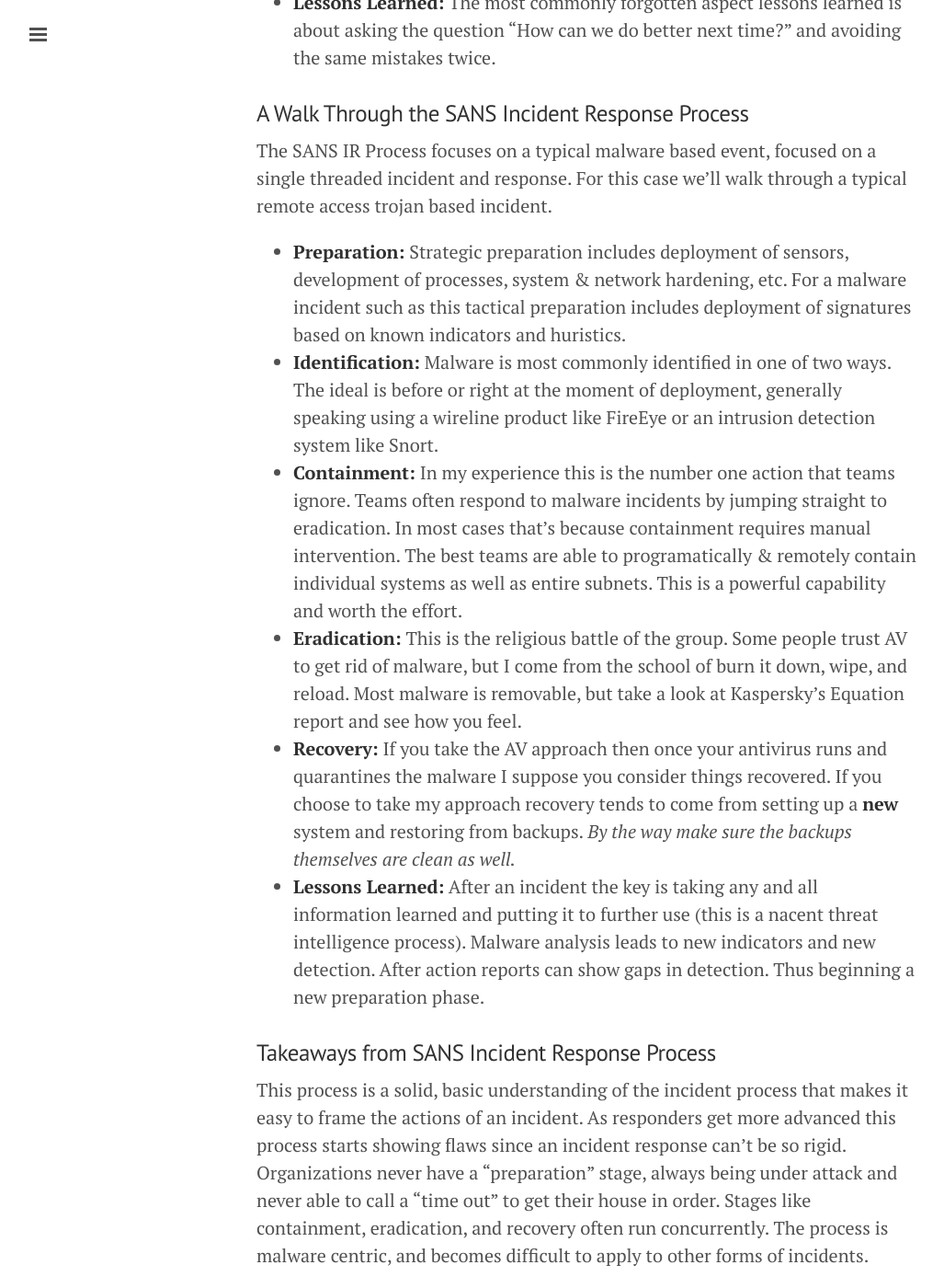
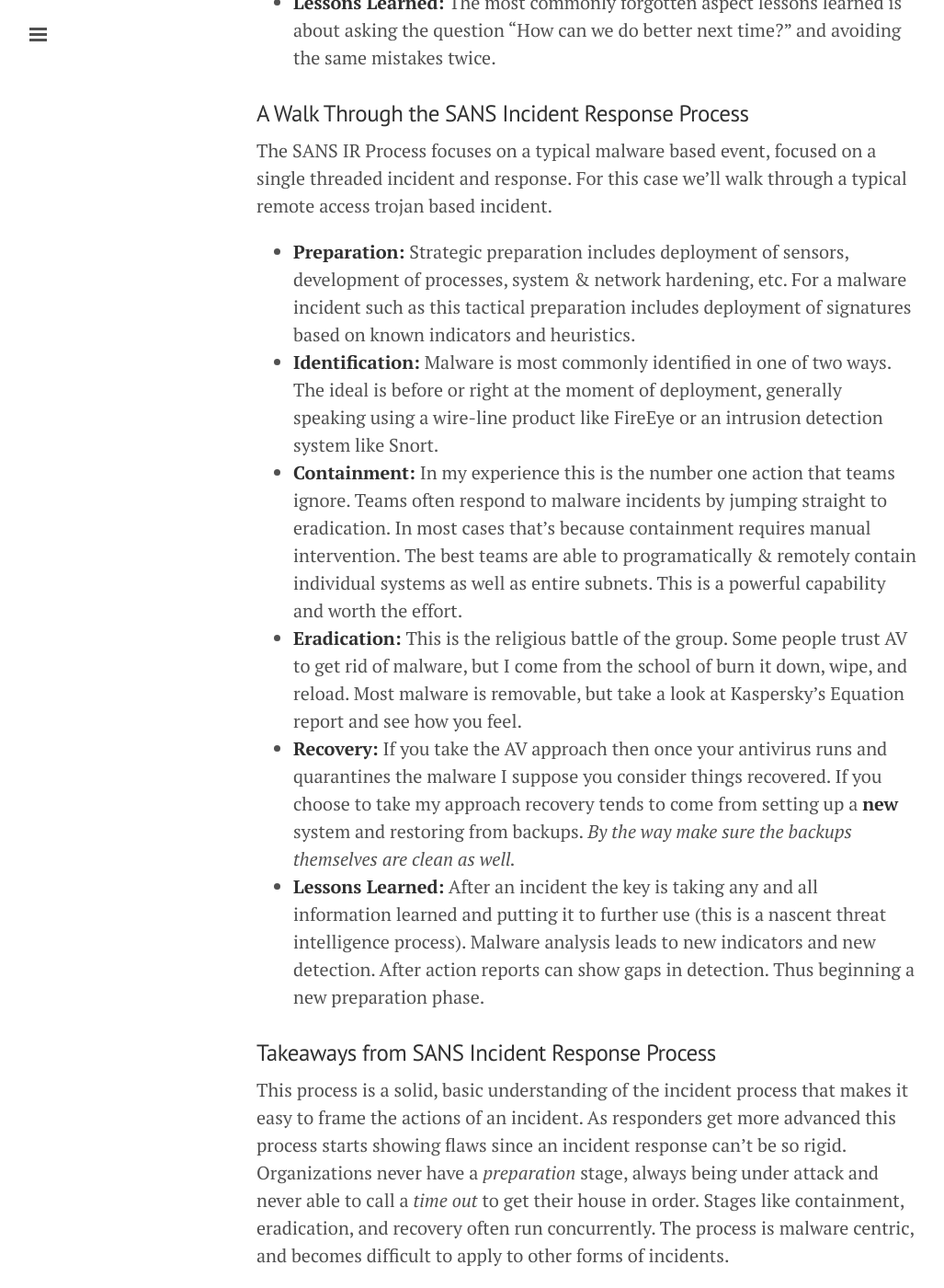
Before and after one commit to sroberts/sroberts.github.io, a Jekyll site: the page built from _posts/2015-02-25-sans-ir.md, in a window 1280 px wide and 1400 px high, scrolled down 1162 px. Shown: the whole window at 92% size, without its empty margins (1-1028 px from the left). Built offline with Jekyll 4.4.1, drawn with Linux system fonts in a browser that asks for light colours; nearby versions of some CDN libraries; some of the changed text lies outside the part shown.

Commit message:
spell checked!

```diff
--- a/_posts/2015-02-25-sans-ir.md
+++ b/_posts/2015-02-25-sans-ir.md
@@ -20,20 +20,20 @@ Getting away from the abstract to something a bit more distinctly DFIR we get to
 
 The SANS IR Process focuses on a typical malware based event, focused on a single threaded incident and response. For this case we'll walk through a typical remote access trojan based incident.
 
-- __Preparation:__ Strategic preparation includes deployment of sensors, development of processes, system & network hardening, etc. For a malware incident such as this tactical preparation includes deployment of signatures based on known indicators and huristics.
-- __Identification:__ Malware is most commonly identified in one of two ways. The ideal is before or right at the moment of deployment, generally speaking using a wireline product like FireEye or an intrusion detection system like Snort.
+- __Preparation:__ Strategic preparation includes deployment of sensors, development of processes, system & network hardening, etc. For a malware incident such as this tactical preparation includes deployment of signatures based on known indicators and heuristics.
+- __Identification:__ Malware is most commonly identified in one of two ways. The ideal is before or right at the moment of deployment, generally speaking using a wire-line product like FireEye or an intrusion detection system like Snort.
 - __Containment:__ In my experience this is the number one action that teams ignore. Teams often respond to malware incidents by jumping straight to eradication. In most cases that's because containment requires manual intervention. The best teams are able to programatically & remotely contain individual systems as well as entire subnets. This is a powerful capability and worth the effort.
 - __Eradication:__ This is the religious battle of the group. Some people trust AV to get rid of malware, but I come from the school of burn it down, wipe, and reload. Most malware is removable, but take a look at Kaspersky's Equation report and see how you feel.
 - __Recovery:__ If you take the AV approach then once your antivirus runs and quarantines the malware I suppose you consider things recovered. If you choose to take my approach recovery tends to come from setting up a __new__ system and restoring from backups. _By the way make sure the backups themselves are clean as well._
-- __Lessons Learned:__ After an incident the key is taking any and all information learned and putting it to further use (this is a nacent threat intelligence process). Malware analysis leads to new indicators and new detection. After action reports can show gaps in detection. Thus beginning a new preparation phase.
+- __Lessons Learned:__ After an incident the key is taking any and all information learned and putting it to further use (this is a nascent threat intelligence process). Malware analysis leads to new indicators and new detection. After action reports can show gaps in detection. Thus beginning a new preparation phase.
 
 ### Takeaways from SANS Incident Response Process
 
-This process is a solid, basic understanding of the incident process that makes it easy to frame the actions of an incident. As responders get more advanced this process starts showing flaws since an incident response can't be so rigid. Organizations never have a "preparation" stage, always being under attack and never able to call a "time out" to get their house in order. Stages like containment, eradication, and recovery often run concurrently. The process is malware centric, and becomes difficult to apply to other forms of incidents.
+This process is a solid, basic understanding of the incident process that makes it easy to frame the actions of an incident. As responders get more advanced this process starts showing flaws since an incident response can't be so rigid. Organizations never have a _preparation_ stage, always being under attack and never able to call a _time out_ to get their house in order. Stages like containment, eradication, and recovery often run concurrently. The process is malware centric, and becomes difficult to apply to other forms of incidents.
 
 The SANS IR Process can also lead to something of a whack-a-mole.
 
-The other issue with the traditional SANS IR process was developed before the "beginning" of intelligence driven incident response. It has no integration with external intelligence sources or dissemination. It's useful in the short term, but we can do better.
+The other issue with the traditional SANS IR process was developed before the _beginning_ of intelligence driven incident response. It has no integration with external intelligence sources or dissemination. It's useful in the short term, but we can do better.
 
 This is an essential process that helps form a cogent understanding of the incident process, but it's limitations need to be just as well understood.
 
```
